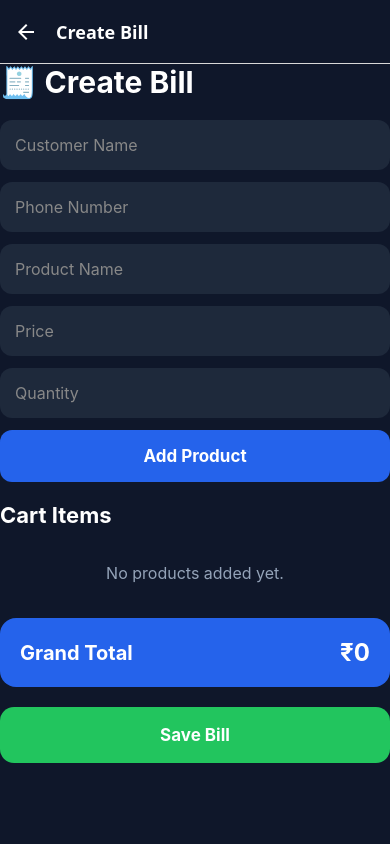
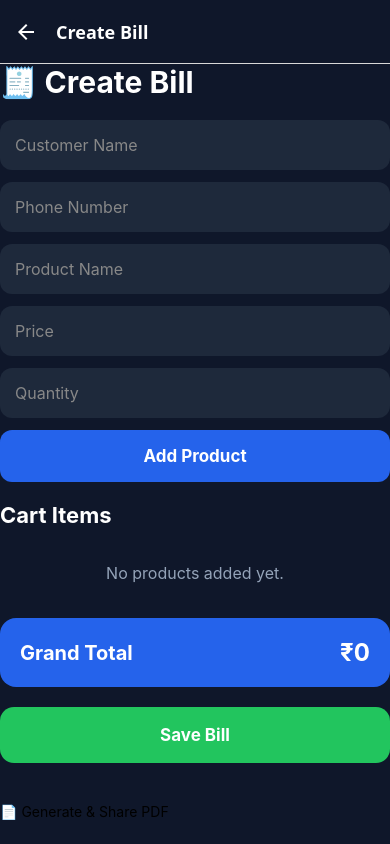
Before and after one commit to mshifin961-art/Nexora-IA, a React Native app: screen /CreateBill in a window 390 px wide. Built offline with nearby package versions, Linux system fonts and the light colour scheme.

Commit message:
CreateBillScreen.js

```diff
--- a/screens/CreateBillScreen.js
+++ b/screens/CreateBillScreen.js
@@ -229,6 +229,14 @@ export default function BillScreen() {
             Save Bill
           </Text>
         </TouchableOpacity>
+            <TouchableOpacity
+  style={styles.shareButton}
+  onPress={generatePDF}
+>
+  <Text style={styles.shareButtonText}>
+    📄 Generate & Share PDF
+  </Text>
+</TouchableOpacity>
 
       </ScrollView>
     </SafeAreaView>
```
